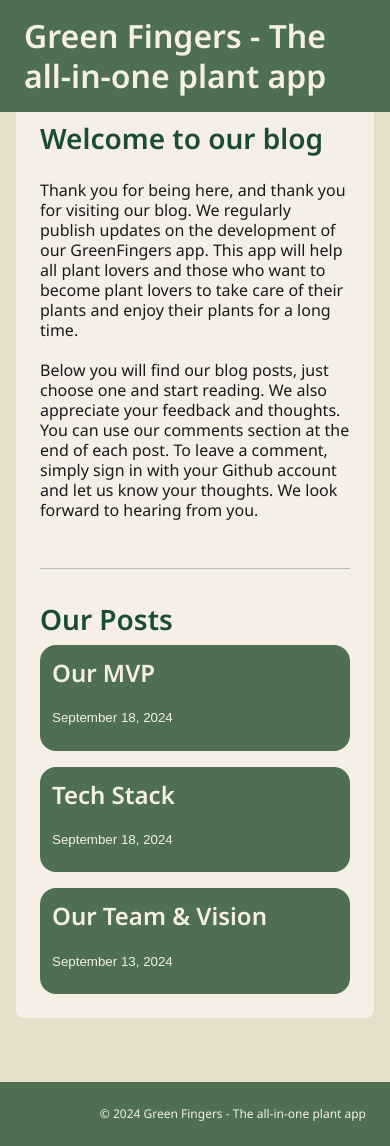
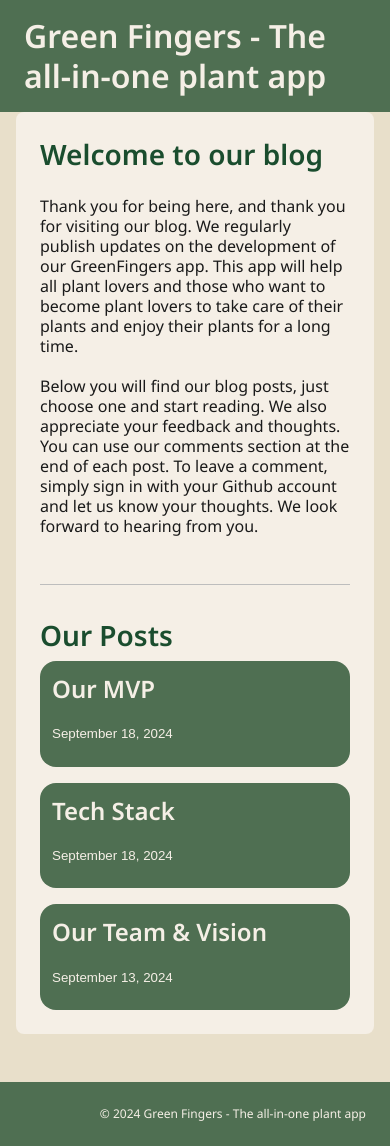
Before and after one commit to Green-Fingers-App/gardeningApp, a Jekyll site: the page built from docs/index.md, in a window 390 px wide and 1146 px high. Built offline with Jekyll 4.4.1, drawn with Linux system fonts in a browser that asks for light colours.

Commit message:
Update mobile layout

```diff
--- a/docs/assets/css/style.css
+++ b/docs/assets/css/style.css
@@ -226,7 +226,7 @@
     gap: 24px;
     padding-left: 16px;
     padding-right: 16px;
-    margin-bottom: 72px;
+    margin-bottom: 88px;
   }
 
   header {
@@ -235,7 +235,7 @@
   }
 
   main {
-    margin-top: 96px;
+    margin-top: 112px;
     margin-bottom: 24px;
     padding: 24px;
   }
```
